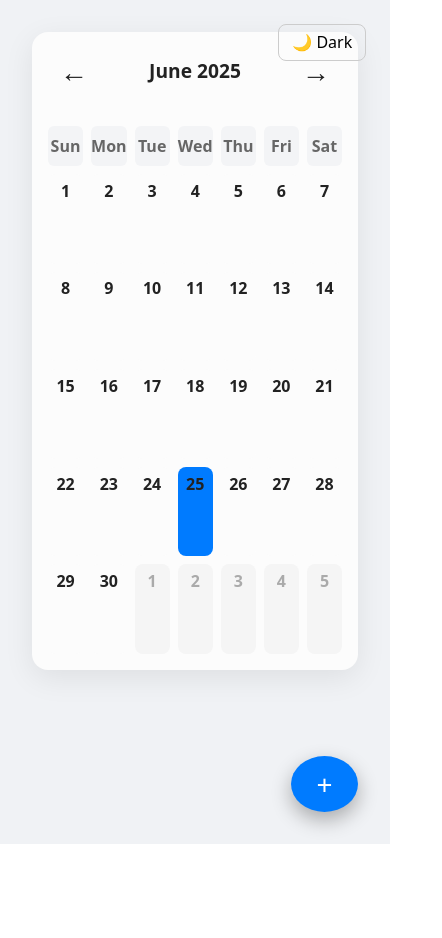
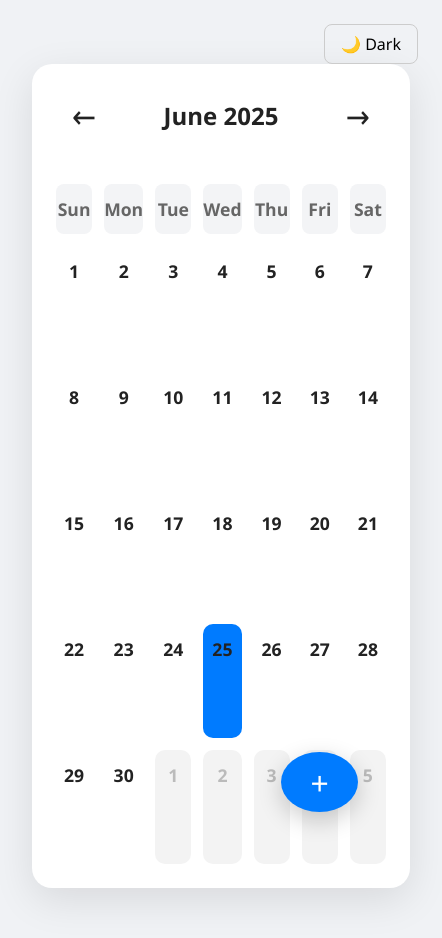
Before and after one commit to avi11204/calendar, a React (Vite) app: page / in a window 390 px wide. Shown: the top 938 px of the page, 442 px wide, since content can reach past the window. Before the commit the page ends 844 px from the top, so only its background shows below. Built offline with nearby package versions, Linux system fonts and the light colour scheme.

Commit message:
Update Calender.css

```diff
--- a/src/Calender.css
+++ b/src/Calender.css
@@ -1,9 +1,9 @@
 :root {
   --bg: #f0f2f5;
   --text: #222;
-  --cell-bg: #fcfcfc;
+  --cell-bg: #ffffff;
   --today-bg: #007bff;
-  --popup-bg: white;
+  --popup-bg: #ffffff;
   --popup-text: #222;
   --dot: #007bff;
 }
@@ -21,11 +21,14 @@
 body {
   background-color: var(--bg);
   color: var(--text);
+  font-family: 'Segoe UI', Tahoma, Geneva, Verdana, sans-serif;
+  margin: 0;
+  padding: 0;
 }
 
-/* Main wrapper */
+/* Main Wrapper */
 .calendar-wrapper {
-  padding: 2rem;
+  padding: 4rem 2rem;
   background-color: var(--bg);
   min-height: 100vh;
   display: flex;
@@ -35,14 +38,14 @@ body {
   position: relative;
 }
 
-/* Main calendar container */
+/* Calendar Container */
 .calendar {
   background-color: var(--cell-bg);
-  border-radius: 16px;
-  box-shadow: 0 8px 30px rgba(0, 0, 0, 0.08);
-  padding: 2rem;
+  border-radius: 20px;
+  box-shadow: 0 12px 40px rgba(0, 0, 0, 0.1);
+  padding: 2.5rem;
   width: 100%;
-  max-width: 900px;
+  max-width: 1200px;
   box-sizing: border-box;
 }
 
@@ -51,23 +54,23 @@ body {
   display: flex;
   justify-content: space-between;
   align-items: center;
-  margin-bottom: 2rem;
+  margin-bottom: 2.5rem;
 }
 
 .calendar-header h2 {
   margin: 0;
-  font-size: 2rem;
-  font-weight: 600;
+  font-size: 2.5rem;
+  font-weight: 700;
   color: var(--text);
 }
 
 .calendar-header button {
   background: none;
   border: none;
-  font-size: 1.75rem;
+  font-size: 2rem;
   cursor: pointer;
   color: var(--text);
-  padding: 0.25rem 0.75rem;
+  padding: 0.4rem 1rem;
   transition: color 0.2s;
 }
 
@@ -79,26 +82,26 @@ body {
 .calendar-grid {
   display: grid;
   grid-template-columns: repeat(7, 1fr);
-  gap: 8px;
+  gap: 12px;
 }
 
 .weekday {
   font-weight: 600;
   color: #666;
-  font-size: 1rem;
-  padding: 0.5rem 0;
+  font-size: 1.1rem;
   text-align: center;
+  padding: 0.75rem 0;
   background-color: #f3f4f6;
-  border-radius: 6px;
+  border-radius: 8px;
 }
 
-/* Day cells */
+/* Calendar Day Cells */
 .calendar-cell {
   background-color: var(--cell-bg);
-  border-radius: 8px;
+  border-radius: 10px;
   font-size: 1rem;
-  padding: 0.5rem;
-  min-height: 100px;
+  padding: 0.75rem 0.5rem;
+  min-height: 110px;
   display: flex;
   flex-direction: column;
   align-items: center;
@@ -106,8 +109,8 @@ body {
   text-align: center;
   cursor: pointer;
   transition: background-color 0.2s ease;
+  color: var(--text);
   position: relative;
-  color: var(--text);
 }
 
 .calendar-cell:hover {
@@ -116,7 +119,7 @@ body {
 
 .today {
   background-color: var(--today-bg);
-  color: white;
+  color: #fff;
   font-weight: bold;
 }
 
@@ -125,95 +128,92 @@ body {
 }
 
 .other-month {
-  color: #aaa;
-  background-color: #f5f5f5;
+  color: #bbb;
+  background-color: #f3f3f3;
 }
 
 .day-number {
-  font-weight: 600;
+  font-weight: 700;
   margin-bottom: 0.25rem;
+  font-size: 1.1rem;
 }
 
 .reminders-list {
   list-style: none;
   padding: 0;
   margin: 0;
-  font-size: 0.7rem;
+  font-size: 0.75rem;
   color: var(--text);
   line-height: 1.2;
-  max-height: 3rem;
+  max-height: 3.5rem;
   overflow-y: auto;
   width: 100%;
   word-break: break-word;
 }
 
 .reminders-list li {
-  margin-bottom: 2px;
   text-align: center;
 }
 
+/* Reminder Indicator */
 .has-reminder::after {
   content: "";
-  width: 6px;
-  height: 6px;
+  width: 8px;
+  height: 8px;
   background-color: var(--dot);
   border-radius: 50%;
   position: absolute;
-  bottom: 6px;
-  right: 6px;
+  bottom: 8px;
+  right: 10px;
 }
 
 /* Popup */
 .reminder-popup {
   position: fixed;
-  top: 0;
-  left: 0;
-  right: 0;
-  bottom: 0;
+  inset: 0;
   background: rgba(0, 0, 0, 0.5);
   display: flex;
   justify-content: center;
   align-items: center;
-  z-index: 10;
+  z-index: 100;
 }
 
 .popup-content {
   background: var(--popup-bg);
   color: var(--popup-text);
-  padding: 1.5rem;
-  border-radius: 12px;
+  padding: 2rem;
+  border-radius: 14px;
   width: 90%;
-  max-width: 400px;
-  box-shadow: 0 10px 40px rgba(0, 0, 0, 0.2);
+  max-width: 450px;
+  box-shadow: 0 12px 30px rgba(0, 0, 0, 0.2);
 }
 
 .popup-content h4 {
-  margin-top: 0;
-  margin-bottom: 1rem;
-  font-size: 1.1rem;
+  margin: 0 0 1.25rem;
+  font-size: 1.3rem;
 }
 
 .popup-content input {
   width: 100%;
-  padding: 0.6rem;
+  padding: 0.75rem;
+  font-size: 1rem;
+  border: 1px solid #ccc;
+  border-radius: 8px;
   margin-bottom: 1rem;
-  border-radius: 6px;
-  border: 1px solid #ccc;
-  font-size: 1rem;
 }
 
 .popup-actions {
   display: flex;
   justify-content: flex-end;
-  gap: 0.5rem;
+  gap: 0.75rem;
 }
 
 .popup-actions button {
-  padding: 0.5rem 1rem;
+  padding: 0.6rem 1.2rem;
   border: none;
-  border-radius: 6px;
+  border-radius: 8px;
+  font-size: 0.95rem;
   cursor: pointer;
-  font-size: 0.9rem;
 }
 
 .popup-actions button:first-child {
@@ -222,10 +222,10 @@ body {
 }
 
 .popup-actions button:last-child {
-  background-color: #eee;
+  background-color: #e0e0e0;
 }
 
-/* Floating Add Button */
+/* Add Button */
 .add-reminder-button {
   position: fixed;
   bottom: 2rem;
@@ -234,23 +234,23 @@ body {
   color: white;
   border: none;
   border-radius: 50%;
-  font-size: 1.75rem;
-  width: 56px;
-  height: 56px;
+  font-size: 2rem;
+  width: 60px;
+  height: 60px;
+  box-shadow: 0 8px 25px rgba(0, 0, 0, 0.2);
   display: flex;
   align-items: center;
   justify-content: center;
-  box-shadow: 0 8px 20px rgba(0, 0, 0, 0.3);
   cursor: pointer;
   z-index: 20;
-  transition: background 0.3s;
+  transition: background 0.3s ease;
 }
 
 .add-reminder-button:hover {
   background-color: #005ecf;
 }
 
-/* Theme Toggle Button */
+/* Theme Toggle */
 .theme-toggle {
   position: absolute;
   top: 1.5rem;
@@ -258,31 +258,30 @@ body {
   font-size: 1rem;
   background: none;
   border: 1px solid #ccc;
-  padding: 0.4rem 0.8rem;
+  padding: 0.5rem 1rem;
   border-radius: 8px;
   cursor: pointer;
 }
 
-/* Responsive */
-@media (max-width: 600px) {
+/* Responsive for smaller screens */
+@media (max-width: 768px) {
   .calendar {
-    padding: 1rem;
+    padding: 1.5rem;
   }
 
   .calendar-header h2 {
-    font-size: 1.2rem;
+    font-size: 1.5rem;
   }
 
   .calendar-cell {
-    min-height: 80px;
-    padding: 0.3rem;
-  }
-
-  .reminders-list {
-    font-size: 0.65rem;
+    min-height: 90px;
   }
 
   .popup-content {
-    padding: 1rem;
+    padding: 1.25rem;
+  }
+
+  .popup-actions button {
+    font-size: 0.85rem;
   }
 }
```
